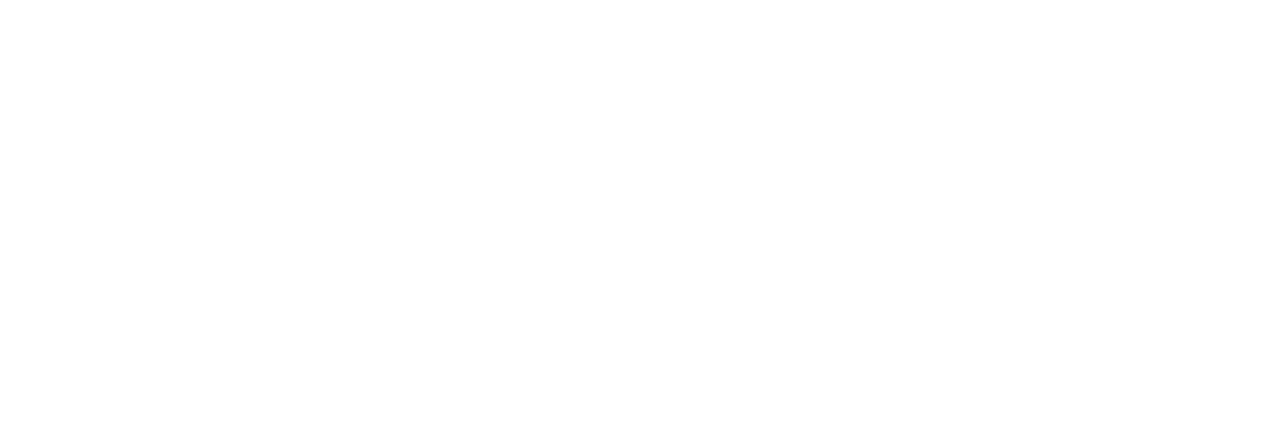
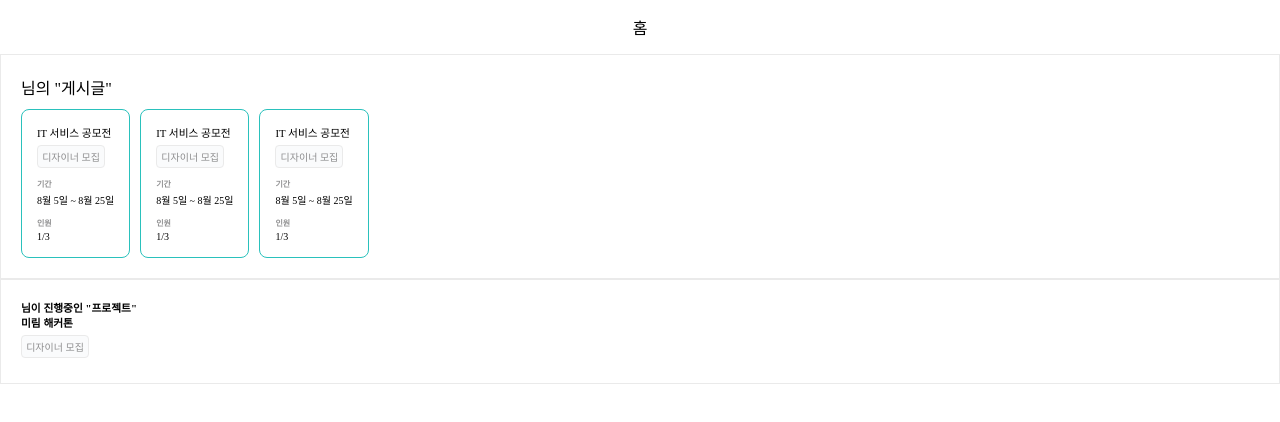
Before and after one commit to DreamOrReality/Dream-or-Reality-F, a plain HTML site: page index.html in a window 1280 px wide. Drawn offline with Linux system fonts and the light colour scheme.

Commit message:
home 게시글 부분 틀 구현

```diff
--- /dev/null
+++ b/css/style.css
@@ -0,0 +1,68 @@
+* {
+    margin: 0;
+    padding: 0;
+}
+
+header {
+    text-align: center;
+    margin: 15px;
+}
+
+header h6 {
+    font-size: 16px;
+    font-weight: 200;
+}
+
+/* 각 섹션 별 패딩 부여 */
+section {
+    padding: 20px;
+    border: 1px solid #EAEAEA;
+}
+
+section .user-post {
+    margin-bottom: 10px;
+    /* font */
+    font-size: 16px;
+    font-weight: 200;
+}
+
+section article {
+    border: 1px solid #2AC1BC;
+    border-radius: 8px;
+    padding: 15px;
+}
+
+section .articles {
+    display: flex;
+    gap: 10px;
+}
+
+section .post-title {
+    font-weight: 200;
+}
+
+section .tag {
+    padding: 3px;
+    border: 1px solid #EAEAEA;
+    border-radius: 4px;
+    color: #8E8E8F;
+    background-color: #FAFBFC;
+    text-align: center;
+    font-size: 10px;
+    width: 60px; /* width 더 고민해보기 */
+    margin: 5px 0;
+}
+
+section article .period {
+    margin: 10px 0;
+}
+
+section article .post-content-title {
+    color: #8E8E8F;
+    font-size: 8px;
+    margin-bottom: 3px;
+}
+
+section article .post-content {
+    font-size: 10px;
+}
--- a/index.html
+++ b/index.html
@@ -2,10 +2,70 @@
 <html lang="en">
 <head>
     <meta charset="UTF-8">
+    <link rel="stylesheet" href="./css/style.css">
     <meta name="viewport" content="width=device-width, initial-scale=1.0">
-    <title>Document</title>
+    <title>홈</title>
 </head>
 <body>
+    <header>
+        <h6>홈</h6>
+    </header>
 
+    <!-- 게시글 섹션 -->
+    <section>
+        <!-- 사용자 이름 불러오기 -->
+        <h6 class="user-post">님의 "게시글"</h6>
+        <!-- 게시글 아티클 1 -->
+        <div class="articles">
+            <article>
+                <h6 class="post-title">IT 서비스 공모전</h6>
+                <div class="tag">디자이너 모집</div>
+                <div class="period">
+                    <h6 class="post-content-title">기간</h6>
+                    <p class="post-content">8월 5일 ~ 8월 25일</p>
+                </div>
+                <div class="personnel">
+                    <h6 class="post-content-title">인원</h6>
+                    <p class="post-content">1/3</p>
+                </div>
+            </article>
+            <article>
+                <h6 class="post-title">IT 서비스 공모전</h6>
+                <div class="tag">디자이너 모집</div>
+                <div class="period">
+                    <h6 class="post-content-title">기간</h6>
+                    <p class="post-content">8월 5일 ~ 8월 25일</p>
+                </div>
+                <div class="personnel">
+                    <h6 class="post-content-title">인원</h6>
+                    <p class="post-content">1/3</p>
+                </div>
+            </article>
+            <article>
+                <h6 class="post-title">IT 서비스 공모전</h6>
+                <div class="tag">디자이너 모집</div>
+                <div class="period">
+                    <h6 class="post-content-title">기간</h6>
+                    <p class="post-content">8월 5일 ~ 8월 25일</p>
+                </div>
+                <div class="personnel">
+                    <h6 class="post-content-title">인원</h6>
+                    <p class="post-content">1/3</p>
+                </div>
+            </article>
+        </div>
+    </section>
+
+    <!-- 프로젝트 섹션 -->
+    <section>
+        <h6>님이 진행중인 "프로젝트"</h6>
+        <div class="project1">
+            <div class="title">
+                <h6>미림 해커톤</h6>
+                <div class="tag">디자이너 모집</div>
+            </div>
+            <!-- 가로 막대 그래프 -->
+        </div>
+    </section>
 </body>
 </html>
```
Also changed, not shown: css/login.css (+6 -1 lines).
